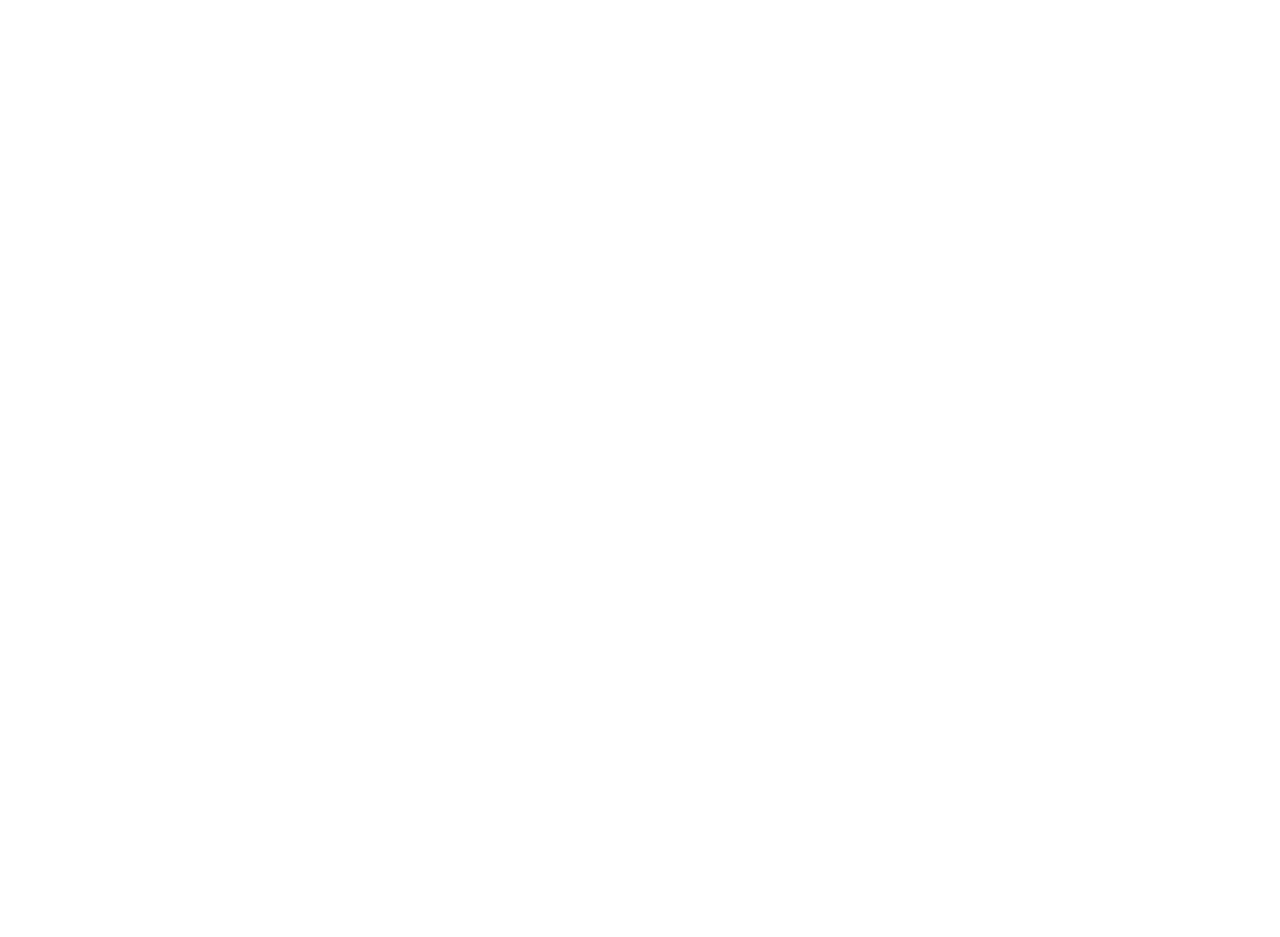
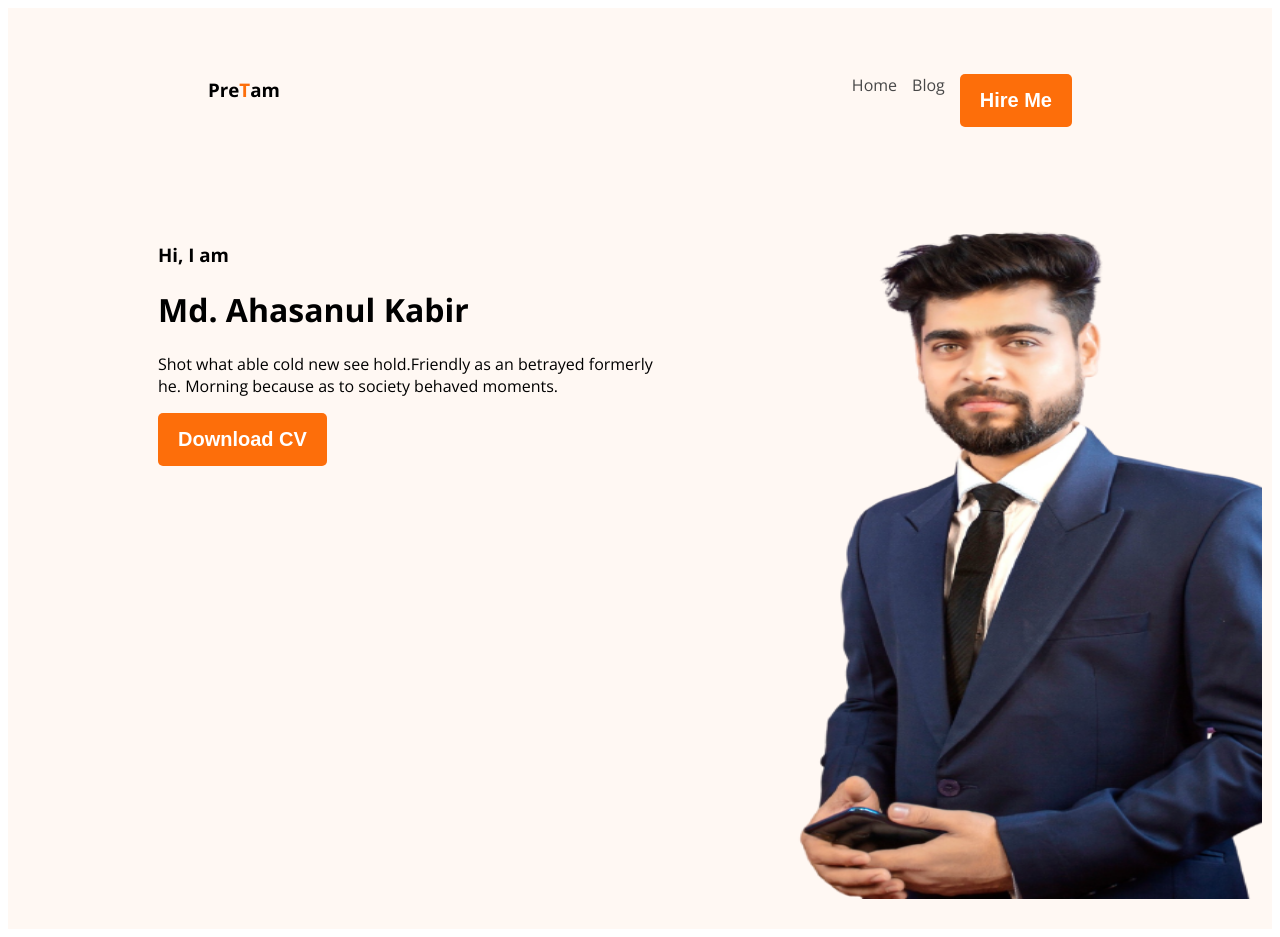
Before and after one commit to pretom97/practice-developer-portfolio, a plain HTML site: page index.html in a window 1280 px wide. Before the commit the page ends 800 px from the top, so only its background shows below. Drawn offline with nearby package versions, Linux system fonts and the light colour scheme.

Commit message:
banner added

```diff
--- a/index.html
+++ b/index.html
@@ -7,13 +7,30 @@
     <link rel="preconnect" href="https://fonts.googleapis.com">
     <link rel="preconnect" href="https://fonts.gstatic.com" crossorigin>
     <link href="https://fonts.googleapis.com/css2?family=Open+Sans:wght@400;600;700;800&display=swap" rel="stylesheet">
-
+    <link rel="stylesheet" href="styles/portfolio.css">
   </head>
 
   <body>
 
-    <header>
+    <header class="header">
+        <nav>
+            <h3 class="nav-tittle">Pre<span class="txt-color">T</span>am</h3>
+         <ul>
+            <li><a href="">Home</a></li>
+            <li><a href="">Blog</a></li>
+            <button class="btn-primary">Hire Me</button>
+         </ul>
+        </nav>
+        <div class="banner">
+            <div>
+                <h3 class="banner-greeting">Hi, I  am</h3>
+                <h1 class="banner-tittle">Md. Ahasanul Kabir</h1>
+                <P>Shot what able cold new see hold.Friendly as an betrayed formerly he. Morning because as to society behaved moments.</P>
+                <button class="btn-primary">Download CV</button>
+            </div>
+            <img class="profile-pic" src="images/pretom.png" alt="">
 
+        </div>
     </header>
 
     <main>
--- a/styles/portfolio.css
+++ b/styles/portfolio.css
@@ -1,3 +1,57 @@
-body{
-    font-family: 'Open Sans', sans-serif;
+/* common styles */
+
+body {
+  font-family: "Open Sans", sans-serif;
 }
+.btn-primary {
+  border-radius: 5px;
+  background: #fd6e0a;
+  border: 0px;
+  flex-shrink: 0;
+  color: #fff;
+  font-size: 20px;
+  font-style: normal;
+  font-weight: 700;
+  line-height: normal;
+  padding: 15px 20px;
+}
+
+/* header related styles */
+
+nav {
+  display: flex;
+  justify-content: space-between;
+  text-align: center;
+  background-color: #fff8f3;
+  padding: 50px 200px;
+}
+
+nav > ul {
+  display: flex;
+  text-align: center;
+  list-style: none;
+}
+
+nav ul li {
+  text-align: center;
+  margin-right: 15px;
+}
+ul li a {
+  text-decoration: none;
+  color: #474747;
+}
+.txt-color {
+  color: #fd6e0a;
+}
+/* banner relatted style */
+.banner {
+  display: flex;
+  background-color: #fff8f3;
+  padding: 30px 10px 30px 150px;
+  margin: 0px;
+}
+.profile-pic {
+  width: 584px;
+  height: 676px;
+  flex-shrink: 0;
+}
```
Also changed, not shown: images/developer.png (added), images/hardy.png (added), images/header_bg.png (added), images/icons/facebook.png (added), images/icons/insta.png (added), images/icons/js.png (added), images/icons/mongo.png (added), images/icons/nodejs.png (added), images/icons/react.png (added), images/icons/twitter.png (added), images/pretom.png (added).
